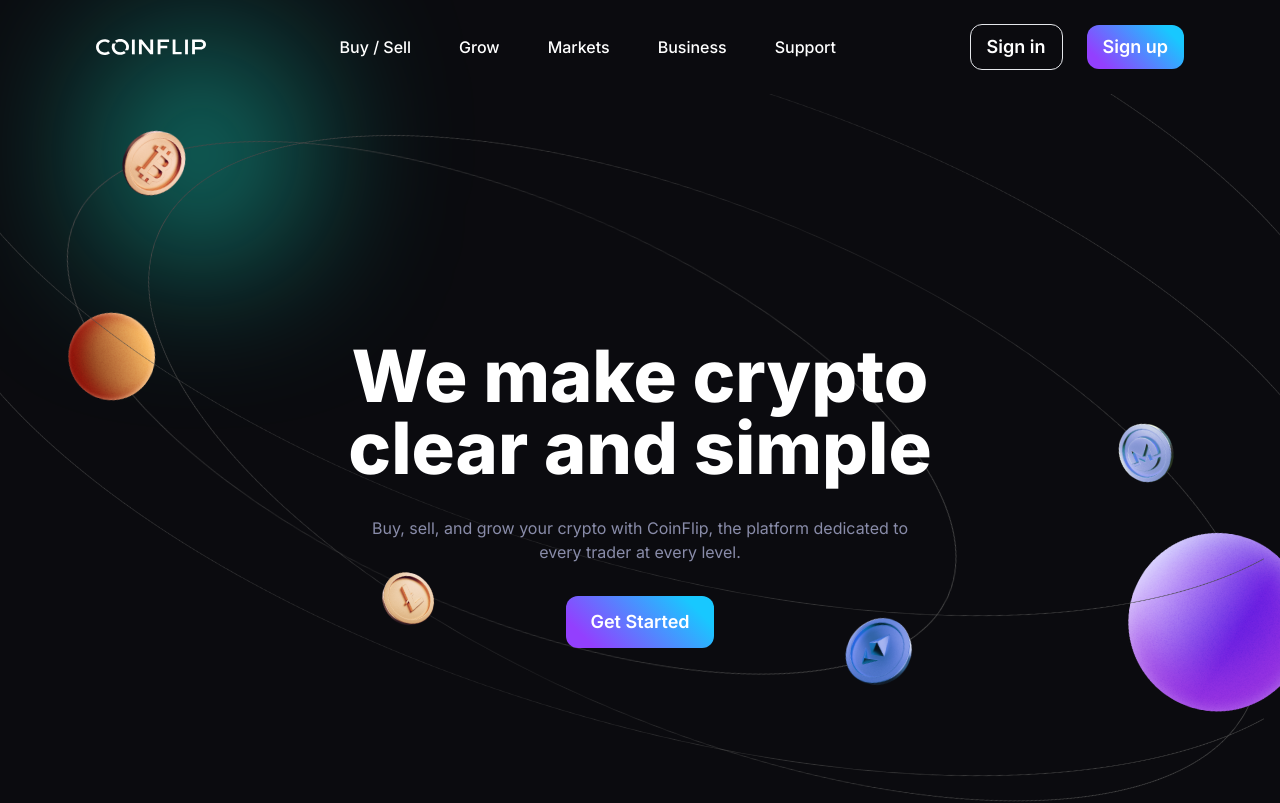
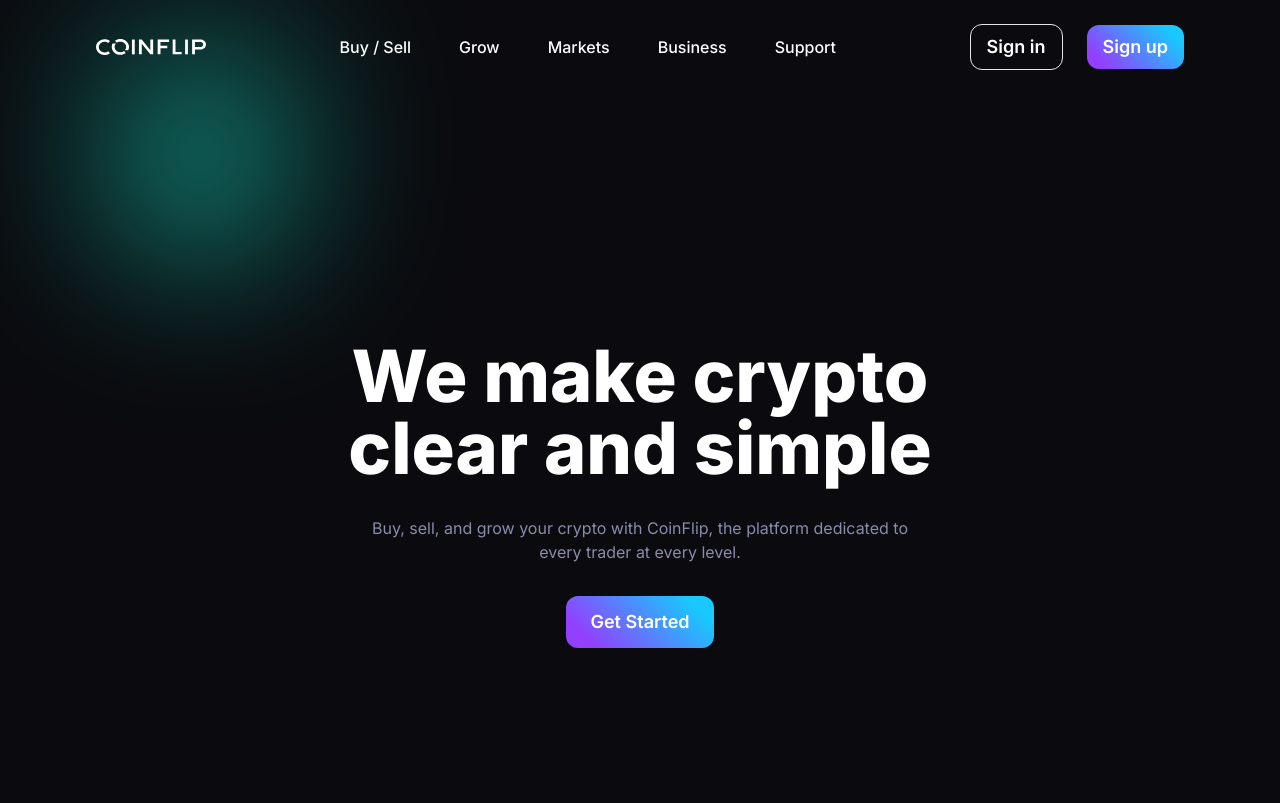
Before and after one commit to gift56/coinflip, a Vue app: page / in a window 1280 px wide. Shown: the top 803 px of the page. Built offline with nearby package versions, Linux system fonts and the light colour scheme.

Commit message:
working on hero section

```diff
--- a/src/components/Hero.vue
+++ b/src/components/Hero.vue
@@ -27,28 +27,7 @@
         <div
           class="w-[170px] h-[251px] bg-blueBg absolute top-[-13%] left-[9%] rounded-full blur-[85px]"
         ></div>
-        <div class="w-full h-full relative overflow-hidden">
-          <img
-            src="../assets/image/circle1.png"
-            alt="image"
-            class="absolute w-[80%] h-[500px] object-cover top-[8%] rotate-[9deg]"
-          />
-          <img
-            src="../assets/image/circle2.png"
-            alt="image"
-            class="absolute w-[2000px] h-[700px] object-cover left-[5%] top-[3%] rotate-[9deg]"
-          />
-          <img
-            src="../assets/image/circle3.png"
-            alt="image"
-            class="absolute w-[2000px] h-[1000px] object-cover top-[-25%] rotate-[3deg]"
-          />
-          <img
-            src="../assets/image/circle3.png"
-            alt="image"
-            class="absolute w-[4000px] h-[1000px] object-cover top-[-45%] rotate-[3deg]"
-          />
-        </div>
+
       </div>
     </div>
   </section>
```
